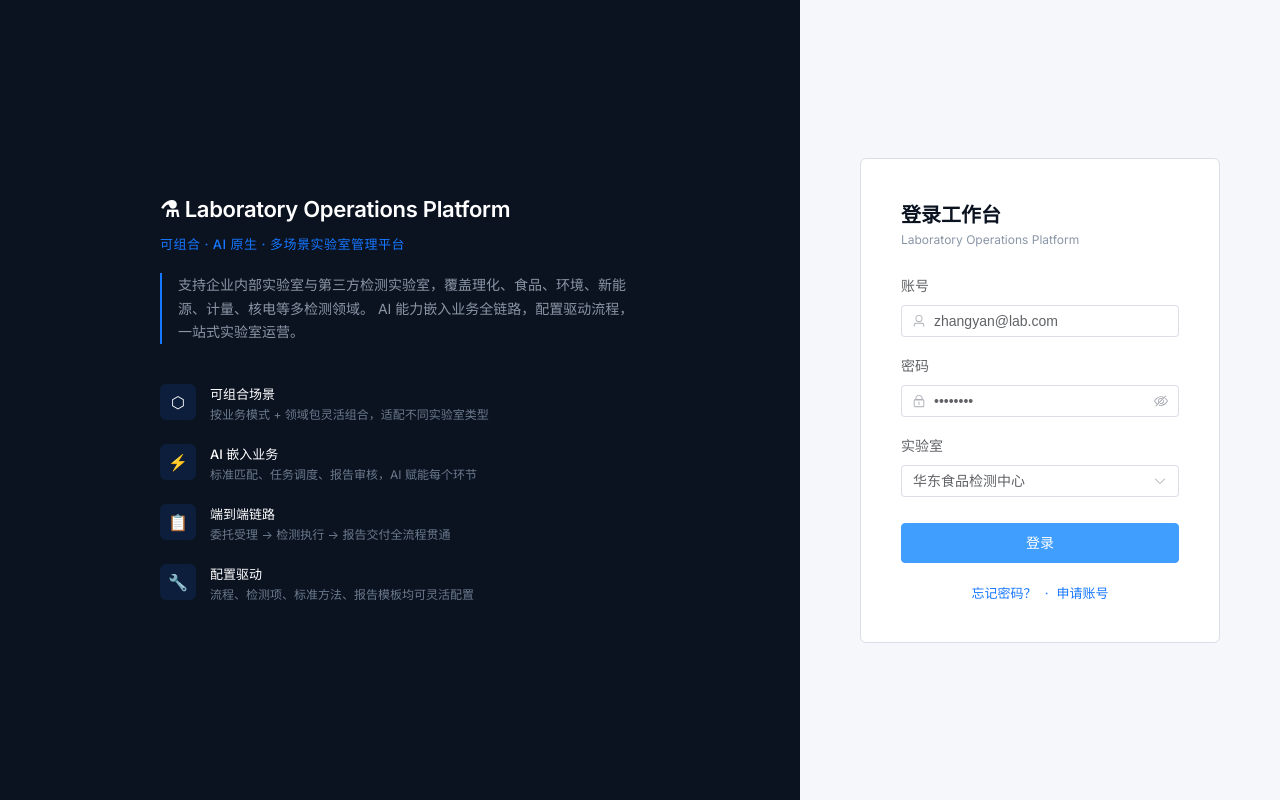
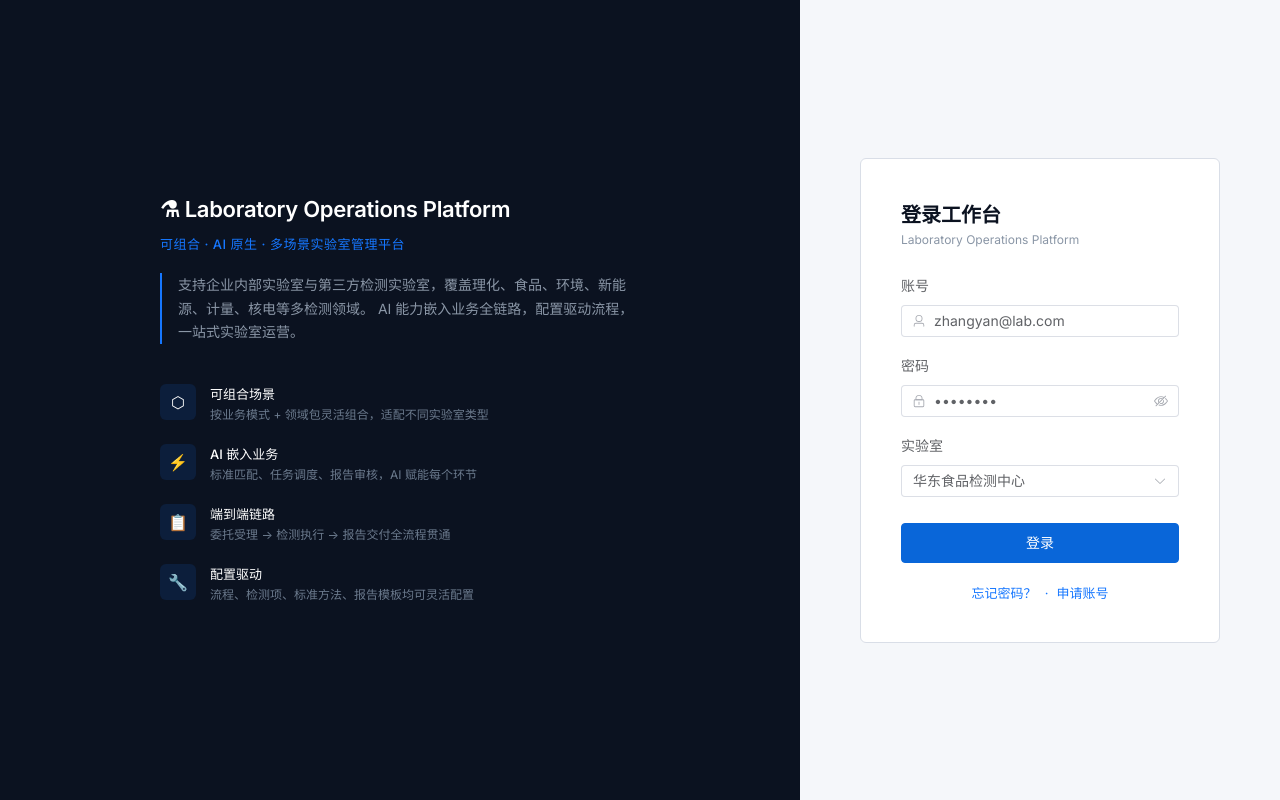
Before and after one commit to chrisopal/lims-front, a Vue app: page /#/login in a window 1280 px wide. Built offline with nearby package versions, Linux system fonts and the light colour scheme.

Commit message:
style: establish enterprise semantic tokens

```diff
--- a/src/index.css
+++ b/src/index.css
@@ -1,4 +1,61 @@
 @import url('https://fonts.googleapis.com/css2?family=Inter:wght@400;500;600&display=swap');
+
+:root {
+  --ui-font-sans: 'Inter', -apple-system, BlinkMacSystemFont, 'Segoe UI', 'PingFang SC', 'Microsoft YaHei', sans-serif;
+  --ui-font-mono: 'JetBrains Mono', 'SFMono-Regular', Consolas, monospace;
+  --ui-font-body: 14px;
+  --ui-font-label: 13px;
+  --ui-font-meta: 12px;
+  --ui-font-title: 24px;
+  --ui-font-section: 16px;
+  --ui-space-1: 4px;
+  --ui-space-2: 8px;
+  --ui-space-3: 12px;
+  --ui-space-4: 16px;
+  --ui-space-5: 20px;
+  --ui-space-6: 24px;
+  --ui-space-8: 32px;
+  --ui-radius-control: 4px;
+  --ui-radius-panel: 6px;
+  --ui-radius-tag: 3px;
+  --ui-control-sm: 28px;
+  --ui-control-md: 34px;
+  --ui-control-lg: 40px;
+  --ui-sidebar-width: 220px;
+  --ui-header-height: 48px;
+  --ui-page-padding: 24px 32px;
+
+  --ui-brand: #1677FF;
+  --ui-action-text: #0966D9;
+  --ui-action-text-hover: #0754B5;
+  --ui-action-solid: #0966D9;
+  --ui-action-solid-hover: #0754B5;
+  --ui-on-action: #FFFFFF;
+
+  --ui-canvas: #F5F7FA;
+  --ui-surface: #FFFFFF;
+  --ui-surface-muted: #F5F7FA;
+  --ui-surface-sunken: #EEF1F5;
+  --ui-surface-hover: #EDF0F4;
+  --ui-selected-bg: #EDF4FF;
+
+  --ui-text: #0B1220;
+  --ui-text-secondary: #526075;
+  --ui-text-tertiary: #68758A;
+  --ui-text-muted: #8A96A8;
+  --ui-border: #D9DEE7;
+  --ui-border-subtle: #E7EAF0;
+  --ui-border-control: #68758A;
+
+  --ui-success: #18794E;
+  --ui-success-bg: #F0F8F4;
+  --ui-warning: #A9650A;
+  --ui-warning-bg: #FFF7E8;
+  --ui-danger: #C32F3F;
+  --ui-danger-bg: #FFF1F2;
+  --ui-disabled-bg: #EEF1F5;
+  --ui-disabled-text: #68758A;
+}
 
 * {
   box-sizing: border-box;
@@ -8,29 +65,67 @@
 
 html, body, #root, #app {
   height: 100%;
-  font-family: 'Inter', -apple-system, BlinkMacSystemFont, 'PingFang SC', 'Microsoft YaHei', sans-serif;
-  font-size: 14px;
-  color: #0B1220;
-  background: #F5F7FA;
+  font-family: var(--ui-font-sans);
+  font-size: var(--ui-font-body);
+  color: var(--ui-text);
+  background: var(--ui-canvas);
 }
 
-/* Element Plus overrides */
-.el-menu {
-  border-right: none !important;
+body { min-width: 320px; }
+button, input, textarea, select { font: inherit; }
+
+/* Element Plus enterprise mapping */
+.el-menu { border-right: none !important; }
+.el-button { border-radius: var(--ui-radius-control); }
+.el-button--primary {
+  --el-button-bg-color: var(--ui-action-solid);
+  --el-button-border-color: var(--ui-action-solid);
+  --el-button-hover-bg-color: var(--ui-action-solid-hover);
+  --el-button-hover-border-color: var(--ui-action-solid-hover);
+  --el-button-text-color: var(--ui-on-action);
+}
+.el-button.is-link { color: var(--ui-action-text); }
+.el-button.is-link:hover { color: var(--ui-action-text-hover); }
+
+.el-input__wrapper,
+.el-select__wrapper,
+.el-textarea__inner,
+.el-date-editor.el-input__wrapper {
+  border-radius: var(--ui-radius-control) !important;
+}
+.el-input__wrapper.is-focus,
+.el-select__wrapper.is-focused,
+.el-textarea__inner:focus {
+  box-shadow: 0 0 0 1px var(--ui-action-text) inset !important;
 }
 
+.el-table {
+  --el-table-border-color: var(--ui-border);
+  --el-table-header-bg-color: #F8FAFB;
+  --el-table-row-hover-bg-color: var(--ui-surface-muted);
+  color: var(--ui-text);
+}
 .el-table th {
   background: #F8FAFB !important;
-  color: #526075 !important;
+  color: var(--ui-text-secondary) !important;
+  font-size: 12px;
   font-weight: 500;
 }
+.el-table td { font-size: 13px; }
+.el-tag { border-radius: var(--ui-radius-tag); }
+.el-card { box-shadow: none !important; border-color: var(--ui-border) !important; }
+.el-dialog, .el-drawer { border-radius: var(--ui-radius-panel); }
 
-.el-tag {
-  border-radius: 3px;
+.el-button:focus-visible,
+.el-menu-item:focus-visible,
+[role='button']:focus-visible,
+a:focus-visible {
+  outline: 2px solid var(--ui-action-text);
+  outline-offset: 2px;
 }
 
 /* Scrollbar */
 ::-webkit-scrollbar { width: 6px; height: 6px; }
 ::-webkit-scrollbar-track { background: transparent; }
-::-webkit-scrollbar-thumb { background: #D9DEE7; border-radius: 3px; }
+::-webkit-scrollbar-thumb { background: var(--ui-border); border-radius: 3px; }
 ::-webkit-scrollbar-thumb:hover { background: #B0B9C6; }
```
